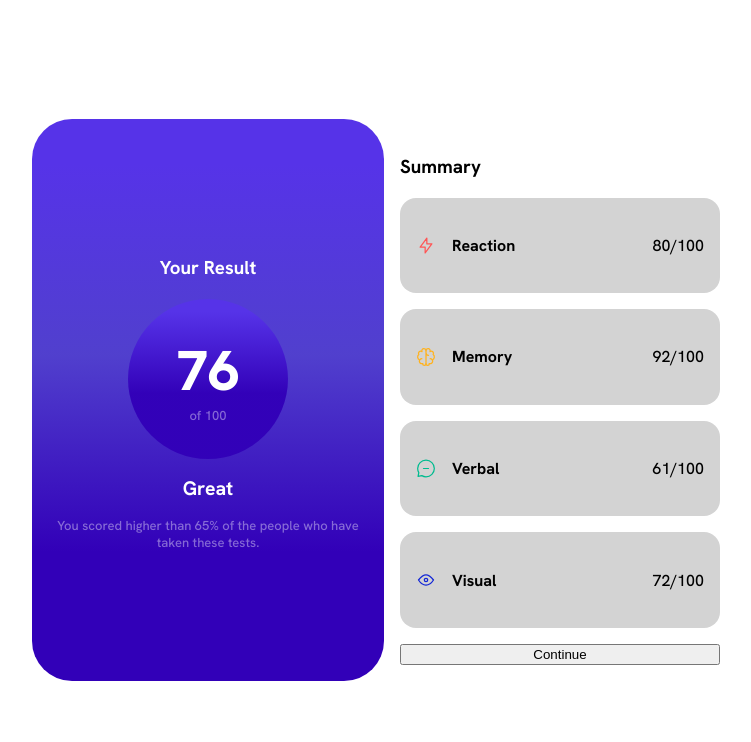
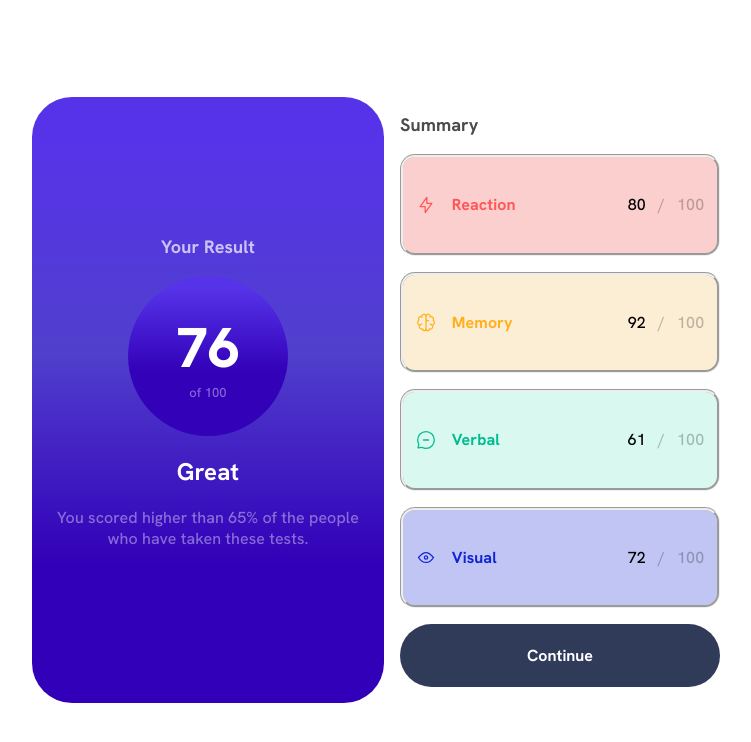
Before and after one commit to effyruiz/summary, a plain HTML site: page index.html in a window 1280 px wide. Shown: the whole page, without its empty margins (256-1007 px from the left). Drawn offline with Linux system fonts and the light colour scheme.

Commit message:
fixed and final

```diff
--- a/index.css
+++ b/index.css
@@ -15,6 +15,7 @@ body {
     display: flex;
     flex-wrap: wrap;
     font-family: 'Hanken Grotesk', sans-serif;
+    letter-spacing: 0.005em;
 }
 
 .result {
@@ -42,6 +43,7 @@ body {
     color: #fff;
     flex-direction: column;
     background: linear-gradient(0deg, rgba(50,0,184,0.9766500350140056) 41%, rgba(86,51,232,1) 92%);
+    border-style: groove #000000f9;
   }
 
 .circle-score {
@@ -59,7 +61,7 @@ body {
 }
 
 .result .description {
-    font-size: small;
+    font-size:medium;
     font-weight: 500;
 }
 
@@ -72,6 +74,7 @@ body {
     display: flex;
     flex-flow: column;
     padding: 1rem;
+    font-size:medium;
 }
 
 .summary-wrapper .summary {
@@ -79,26 +82,43 @@ body {
     display: flex;
     align-items: center;
     justify-content: space-between;
-    background-color: lightgray;
-    border-radius: 1rem;
-    padding: 1rem;
+    border-radius: 15px;
+    padding: 1rem 0.8rem 1rem 0.8rem;
     margin-bottom: 1rem;
-}
-
-.summary-wrapper #summary-1 {
+    border-style: groove;
+    border-top-width: 0.5;
+    border-bottom-width: 0.5;
 
 }
 
+.main-title {
+    font-weight: 600;
+    opacity: 70%;
+    margin-top: 0;
+    font-size: large;
+}
+
+
+.summary-wrapper #summary-1 {
+    color: #ff5757;
+    background-color: #fccfcf;
+}
+
+
+
 .summary-wrapper #summary-2 {
-
+    color: #ffb01f;
+    background-color: #fceed4;
 }
 
 .summary-wrapper #summary-3 {
-
+    color: #00bd91;
+    background-color:#d8f8f0;
 }
 
 .summary-wrapper #summary-4 {
-
+    color: #1125d4;
+    background-color: #c0c5f4;
 }
 
 .summary-wrapper .summary .summary-header {
@@ -107,6 +127,27 @@ body {
 
 .summary-wrapper .summary .summary-header img {
     margin-right: 1rem;
+}
+
+.summary-wrapper .summary-score {
+    color: black;
+    word-spacing: 0.5em;
+}
+
+.btn {
+    color: #fff;
+    background-color: #303b5a;
+    padding: 1.3rem;
+    border-radius: 40px;
+    border-style: none;
+    font-family: 'Hanken Grotesk', sans-serif;
+    font-weight: 700;
+    font-size: medium;
+}
+
+.summary-score span {
+    opacity: 25%;
+    font-weight: 500;
 }
 
 /* When the browser is at least 425px and above */
@@ -140,4 +181,8 @@ body {
     .summary-wrapper {
         justify-content: flex-start;
     }
+
+    .btn:active {
+        background: linear-gradient(0deg, rgba(50,0,184,0.9766500350140056) 41%, rgba(86,51,232,1) 92%);
+    }
 }
```
Also changed, not shown: index.html (+4 -4 lines).
